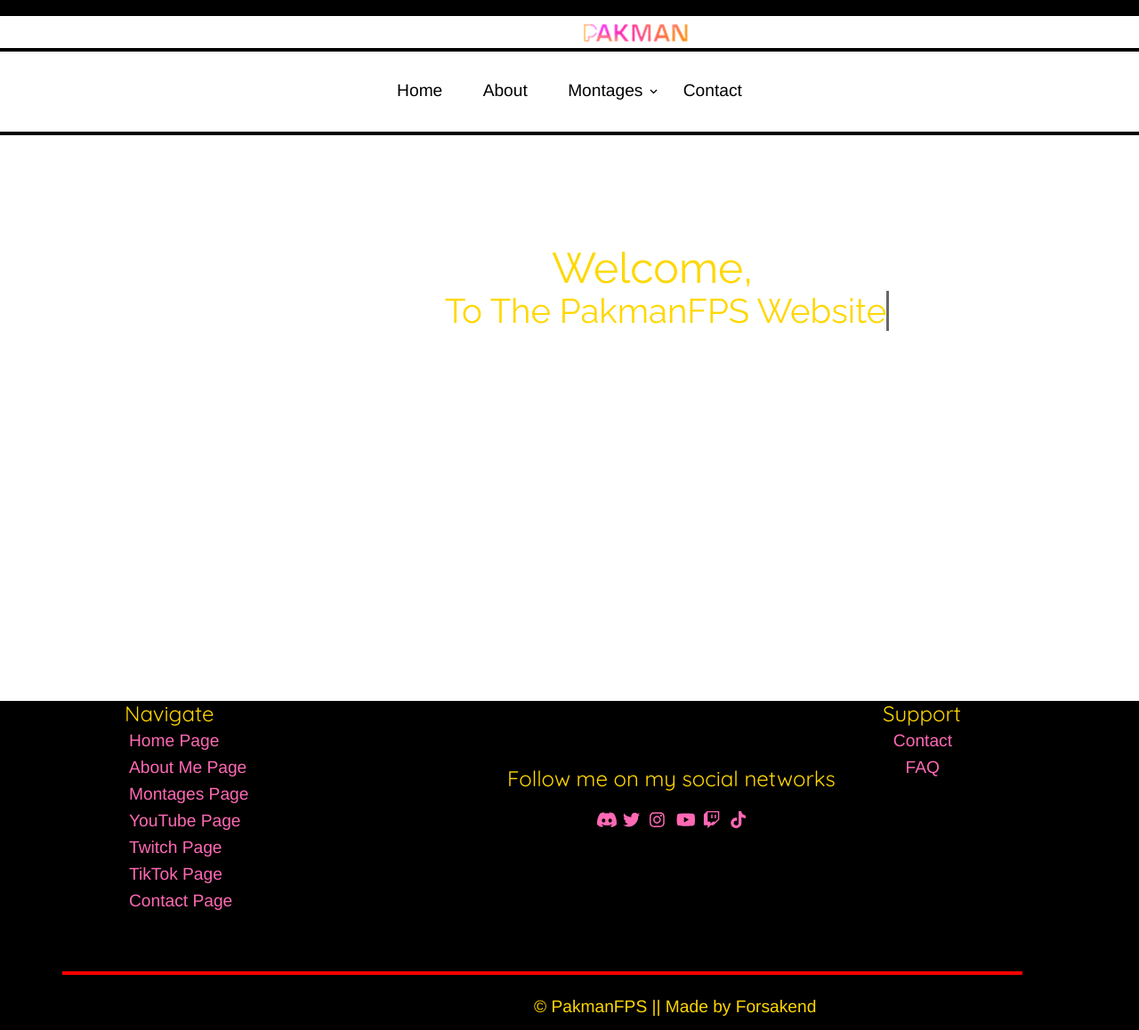
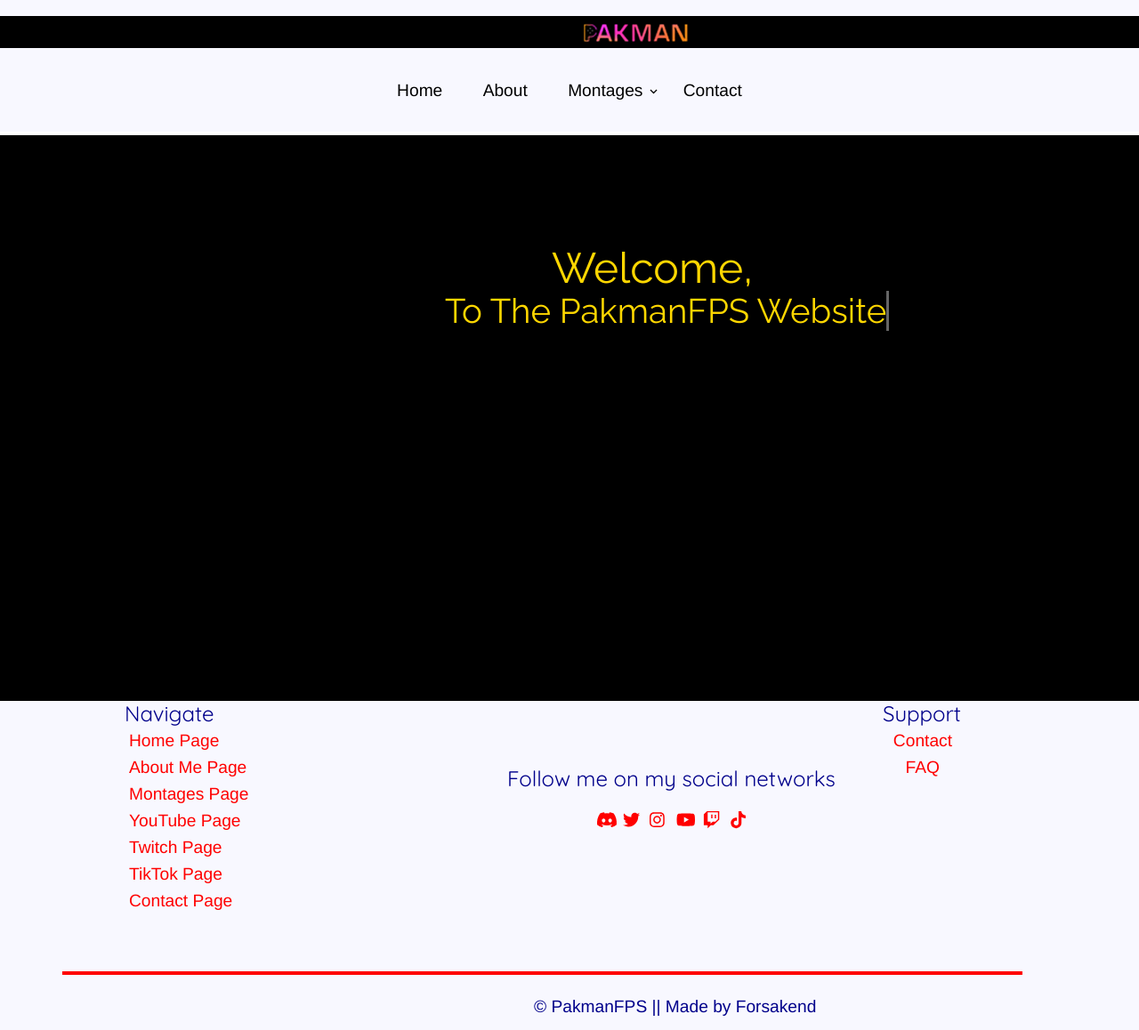
Before and after one commit to ForsakendTeam/Pakman, a plain HTML site: page main.html in a window 1280 px wide. Shown: the whole page at 89% size. Drawn offline with Linux system fonts and the light colour scheme; files whose address does not match are found by name.

Commit message:
Major Update V12

```diff
--- a/main.html
+++ b/main.html
@@ -27,8 +27,8 @@
 
         body {
             height:100%;
-            background-color: #fff;
-            color: #333;
+            background-color: #000;
+            color: gold;
             font: 1.2em / 1.5 Helvetica Neue, Helvetica, Arial, sans-serif;
             padding: 0;
             margin: 0;
@@ -42,13 +42,26 @@
 position:relative;
         top: -10px;
         height: 25px;
-        background-color: black;
+        background-color: ghostwhite;
         border: none;
         margin-top: 3px;
     }
         </style>
     </body>
         <hr class="headerzero">
+  <body>
+        <style>
+            hr.headersix{
+position:relative;
+        top: 13px;
+        height: 91px;
+        background-color: ghostwhite;
+        border: none;
+        margin-top: 3px;
+    }
+        </style>
+    </body>
+        <hr class="headersix">
 
     <div class="site-mobile-menu site-navbar-target">
       <div class="site-mobile-menu-header">
@@ -65,7 +78,7 @@ position:relative;
         <style>
             hr.headerone{
         height: 4px;
-        background-color: black;
+        background-color: ghostwhite;
         border: none;
         margin-top: 3px;
     }
@@ -105,7 +118,7 @@ position:relative;
                 <style>
     hr.headertwo{
         height: 4px;
-        background-color: black;
+        background-color: white;
         border: none;
         margin-bottom: 30px;
     }
@@ -180,8 +193,8 @@ position:relative;
    left: 0;
    bottom: -355px;
    width: 100%;
-   background-color: black;
-   color: gold;
+   background-color: ghostwhite;
+   color: darkblue;
    text-align: center;
     height: 370px;
 }
@@ -198,43 +211,43 @@ position:relative;
           <h4 style="position:absolute; left: 570px;bottom: 260px">Follow me on  my social networks</h4>
 <br>
           <br>
-          <a href="Contact.html" style="position:absolute; right: 210px;color: hotpink; bottom: 310px">Contact</a>
-          <a href="faq.html" style="position:absolute; right: 224px; bottom: 280px;color: hotpink">FAQ</a>
-          <a href="Home.html" style="position:absolute; left: 145px;color: hotpink;bottom: 310px">Home Page</a>
+          <a href="Contact.html" style="position:absolute; right: 210px;color: red; bottom: 310px">Contact</a>
+          <a href="faq.html" style="position:absolute; right: 224px; bottom: 280px;color: red">FAQ</a>
+          <a href="Home.html" style="position:absolute; left: 145px;color: red;bottom: 310px">Home Page</a>
           <br>
-          <a href="About.html" style="position:absolute; left: 145px;color: hotpink;bottom: 280px">About Me Page</a>
+          <a href="About.html" style="position:absolute; left: 145px;color: red;bottom: 280px">About Me Page</a>
           <br>
-          <a href="Montages.html" style="position:absolute; left: 145px;color: hotpink;bottom: 250px">Montages Page</a>
+          <a href="Montages.html" style="position:absolute; left: 145px;color: red;bottom: 250px">Montages Page</a>
           <br>
-          <a href="YouTube.html" style="position:absolute; left: 145px;color: hotpink;bottom: 220px">YouTube Page</a>
+          <a href="YouTube.html" style="position:absolute; left: 145px;color: red;bottom: 220px">YouTube Page</a>
           <br>
-          <a href="Twitch.html" style="position:absolute; left: 145px;color: hotpink;bottom: 190px">Twitch Page</a>
+          <a href="Twitch.html" style="position:absolute; left: 145px;color: red;bottom: 190px">Twitch Page</a>
           <br>
-          <a href="TikTok.html" style="position:absolute; left: 145px;color: hotpink;bottom: 160px">TikTok Page</a>
+          <a href="TikTok.html" style="position:absolute; left: 145px;color: red;bottom: 160px">TikTok Page</a>
           <br>
-          <a href="Contact.html" style="position:absolute; left: 145px;color: hotpink;bottom: 130px">Contact Page</a>
-                 <p style="position:absolute; left: 600px;bottom: -5px;color: gold">© PakmanFPS || Made by Forsakend</p>
+          <a href="Contact.html" style="position:absolute; left: 145px;color: red;bottom: 130px">Contact Page</a>
+                 <p style="position:absolute; left: 600px;bottom: -5px;color: darkblue">© PakmanFPS || Made by Forsakend</p>
 
           <br>
           <br>
 
 
              <link rel="stylesheet" href="https://use.fontawesome.com/releases/v5.8.1/css/all.css" integrity="sha384-50oBUHEmvpQ+1lW4y57PTFmhCaXp0ML5d60M1M7uH2+nqUivzIebhndOJK28anvf" crossorigin="anonymous">
-             <a href="https://discord.gg/ahUHjnU39g" title="" class="fa-icon" style="color:hotpink;text-align:center;position:absolute; left: 670px;bottom: 220px">
+             <a href="https://discord.gg/ahUHjnU39g" title="" class="fa-icon" style="color:red;text-align:center;position:absolute; left: 670px;bottom: 220px">
              <i class="fab fa-discord"></i>
              </a>
-             <a href="https://twitter.com/PakmanFPS" title="" class="fa-icon" style="color:hotpink;text-align:center;position:absolute; left: 700px;bottom: 220px">
+             <a href="https://twitter.com/PakmanFPS" title="" class="fa-icon" style="color:red;text-align:center;position:absolute; left: 700px;bottom: 220px">
              <i class="fab fa-twitter"></i>
              </a>
-             <a href="https://www.instagram.com/pakmanfps/" title="" class="fa-icon" style="color:hotpink;text-align:center;position:absolute; left: 730px;bottom: 220px">
+             <a href="https://www.instagram.com/pakmanfps/" title="" class="fa-icon" style="color:red;text-align:center;position:absolute; left: 730px;bottom: 220px">
              <i class="fab fa-instagram"></i>
-             <a href="https://www.youtube.com/pakmanfps" title="" class="fa-icon" style="color:hotpink;text-align:center;position:absolute; left: 760px;bottom: 220px">
+             <a href="https://www.youtube.com/pakmanfps" title="" class="fa-icon" style="color:red;text-align:center;position:absolute; left: 760px;bottom: 220px">
              <i class="fab fa-youtube"></i>
              </a>
-             <a href="https://www.twitch.tv/pakmanfps" title="" class="fa-icon" style="color:hotpink;text-align:center;position:absolute; left: 790px;bottom: 220px">
+             <a href="https://www.twitch.tv/pakmanfps" title="" class="fa-icon" style="color:red;text-align:center;position:absolute; left: 790px;bottom: 220px">
              <i class="fab fa-twitch"></i>
                  </a>
-             <a href="https://www.tiktok.com/@pakmanfps/?" title="" class="fa-icon" style="color:hotpink;text-align:center;position:absolute; left: 820px;bottom: 220px">
+             <a href="https://www.tiktok.com/@pakmanfps/?" title="" class="fa-icon" style="color:red;text-align:center;position:absolute; left: 820px;bottom: 220px">
         <i class="fab fa-tiktok"></i>
 
 <script type="text/javascript" src="https://cdnjs.cloudflare.com/ajax/libs/font-awesome/5.11.2/js/all.min.js"></script>
```
Also changed, not shown: About.html (+23 -13 lines).
